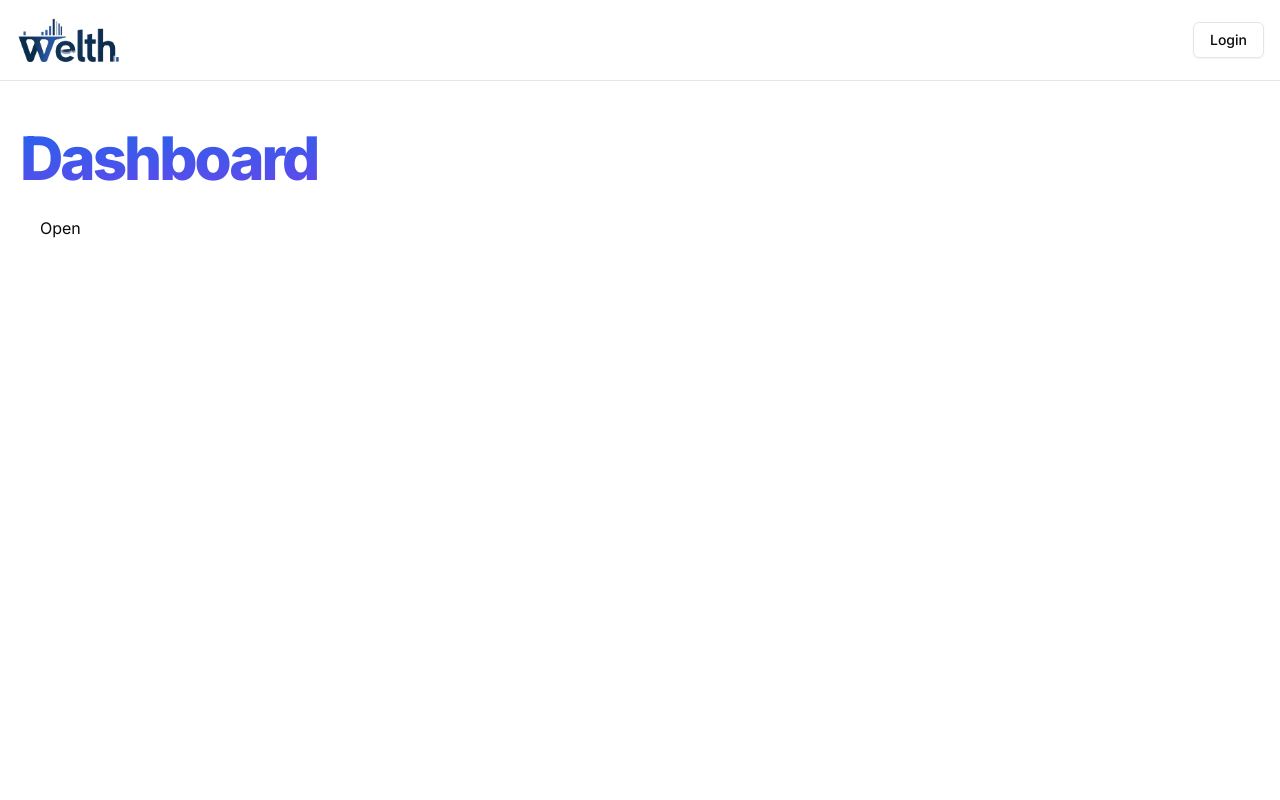
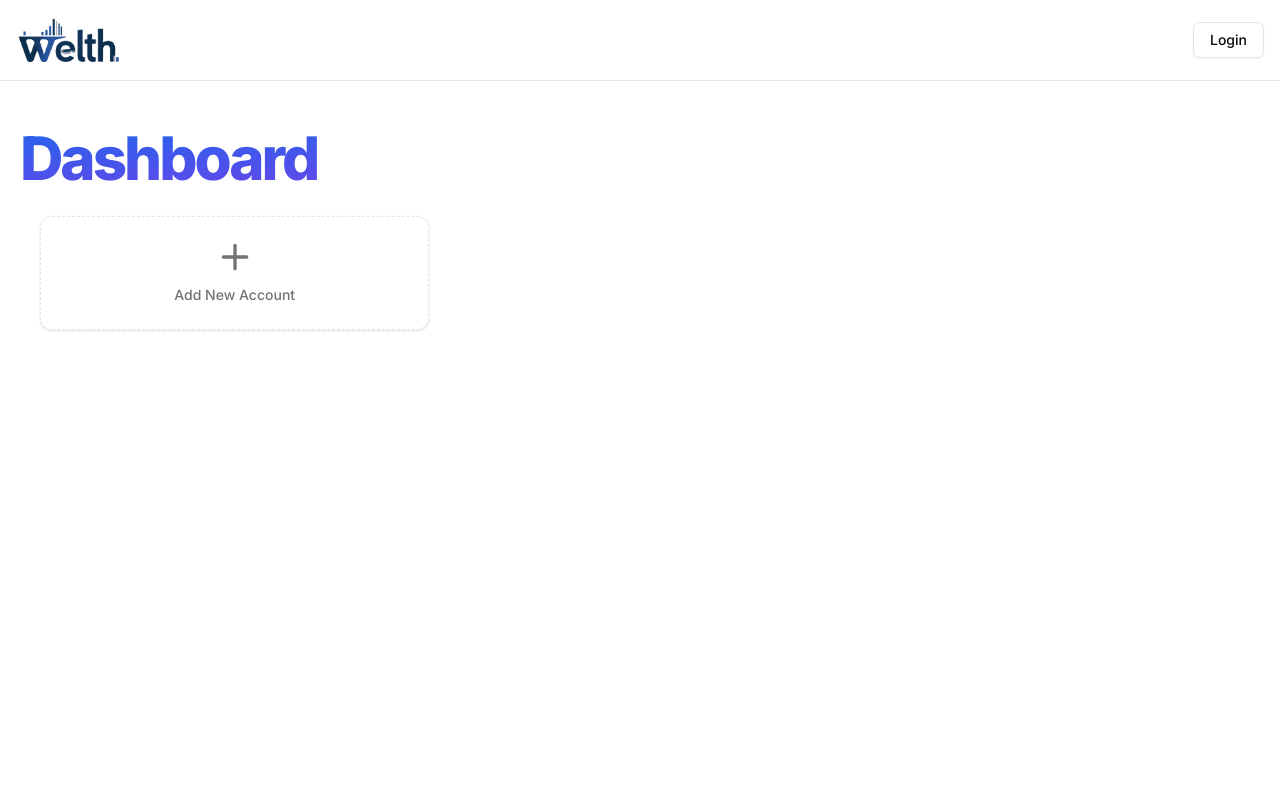
Before and after one commit to Sanskar-12/Welth, a Next.js app: page /dashboard in a window 1280 px wide. Shown: the top 800 px of the page. Built offline with nearby package versions, Linux system fonts and the light colour scheme; no server answers.

Commit message:
making dashboard page

```diff
--- a/app/(main)/dashboard/page.jsx
+++ b/app/(main)/dashboard/page.jsx
@@ -1,4 +1,6 @@
 import CreateAccountDrawer from "@/components/create-account-drawer";
+import { Card, CardContent } from "@/components/ui/card";
+import { Plus } from "lucide-react";
 import React from "react";
 
 const DashboardPage = () => {
@@ -9,8 +11,15 @@
       {/* Overview */}
 
       {/* Account Grid */}
-      <div>
-        <CreateAccountDrawer>Open</CreateAccountDrawer>
+      <div className="grid gap-4 md:grid-cols-2 lg:grid-cols-3">
+        <CreateAccountDrawer>
+          <Card className="hover:shadow-md transition-shadow cursor-pointer border-dashed">
+            <CardContent className="flex flex-col items-center justify-center text-muted-foreground h-full pt-5">
+              <Plus className="h-10 w-10 mb-2" />
+              <p className="text-sm font-medium">Add New Account</p>
+            </CardContent>
+          </Card>
+        </CreateAccountDrawer>
       </div>
     </div>
   );
--- a/components/create-account-drawer.jsx
+++ b/components/create-account-drawer.jsx
@@ -2,34 +2,26 @@
 
 import {
   Drawer,
-  DrawerClose,
   DrawerContent,
-  DrawerDescription,
-  DrawerFooter,
   DrawerHeader,
   DrawerTitle,
   DrawerTrigger,
 } from "@/components/ui/drawer";
 import { useState } from "react";
-import { Button } from "./ui/button";
 
 const CreateAccountDrawer = ({ children }) => {
   const [open, setOpen] = useState(false);
 
   return (
     <Drawer open={open} onOpenChange={setOpen}>
-      <DrawerTrigger>{children}</DrawerTrigger>
+      <DrawerTrigger asChild>{children}</DrawerTrigger>
       <DrawerContent>
         <DrawerHeader>
-          <DrawerTitle>Are you absolutely sure?</DrawerTitle>
-          <DrawerDescription>This action cannot be undone.</DrawerDescription>
+          <DrawerTitle>Create New Account</DrawerTitle>
         </DrawerHeader>
-        <DrawerFooter>
-          <Button>Submit</Button>
-          <DrawerClose asChild>
-            <Button variant="outline">Cancel</Button>
-          </DrawerClose>
-        </DrawerFooter>
+        <div>
+          <form></form>
+        </div>
       </DrawerContent>
     </Drawer>
   );
```
